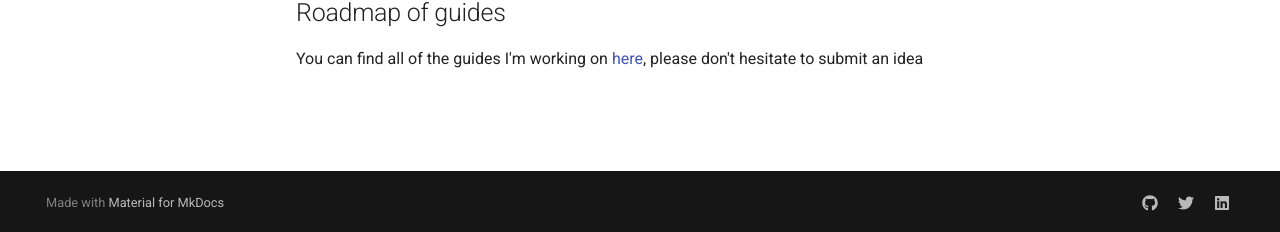
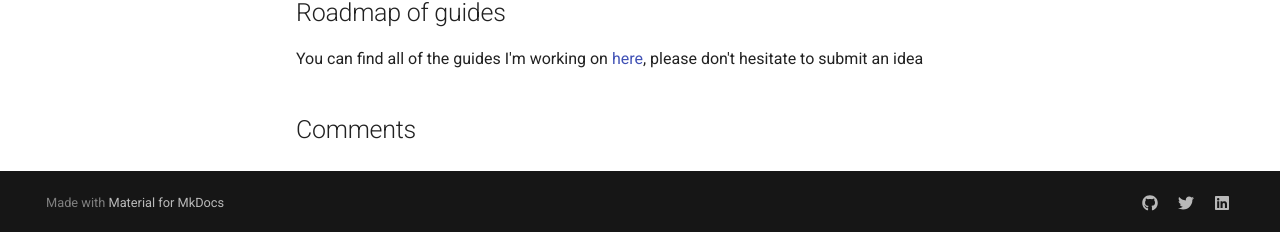
Before and after one commit to pawiromitchel/pawiromitchel.com, an MkDocs documentation site: the page built from docs/index.md, in a window 1280 px wide and 1019 px high. Shown: the part 784-1016 px from the top of the window. Built offline with MkDocs 1.6.1 and Material for MkDocs 9.7.7, drawn with Linux system fonts in a browser that asks for light colours; emoji names are drawn with the system emoji font; comment, search, counter and statistics services are not loaded.

Commit message:
add a comment section

```diff
--- a/mkdocs.yml
+++ b/mkdocs.yml
@@ -6,6 +6,7 @@
 
 theme:
   name: material
+  custom_dir: overrides
   palette:
     # Palette toggle for light mode
     - media: "(prefers-color-scheme: light)"
--- /dev/null
+++ b/overrides/main.html
@@ -0,0 +1,42 @@
+{% extends "base.html" %}
+
+{% block content %}
+{{ super() }}
+
+<!-- Giscus -->
+<h2 id="__comments">{{ lang.t("meta.comments") }}</h2>
+<script src="https://giscus.app/client.js" data-repo="pawiromitchel/pawiromitchel.com" data-repo-id="R_kgDOHpuaIw"
+    data-category="Comments" data-category-id="DIC_kwDOHpuaI84CQR6y" data-mapping="pathname" data-reactions-enabled="1"
+    data-emit-metadata="0" data-input-position="top" data-theme="dark" data-lang="en" crossorigin="anonymous" async>
+    </script>
+
+<!-- Synchronize Giscus theme with palette -->
+<script>
+    var giscus = document.querySelector("script[src*=giscus]")
+
+    /* Set palette on initial load */
+    var palette = __md_get("__palette")
+    if (palette && typeof palette.color === "object") {
+        var theme = palette.color.scheme === "slate" ? "dark" : "light"
+        giscus.setAttribute("data-theme", theme)
+    }
+
+    /* Register event handlers after documented loaded */
+    document.addEventListener("DOMContentLoaded", function () {
+        var ref = document.querySelector("[data-md-component=palette]")
+        ref.addEventListener("change", function () {
+            var palette = __md_get("__palette")
+            if (palette && typeof palette.color === "object") {
+                var theme = palette.color.scheme === "slate" ? "dark" : "light"
+
+                /* Instruct Giscus to change theme */
+                var frame = document.querySelector(".giscus-frame")
+                frame.contentWindow.postMessage(
+                    { giscus: { setConfig: { theme } } },
+                    "https://giscus.app"
+                )
+            }
+        })
+    })
+</script>
+{% endblock %}
```
